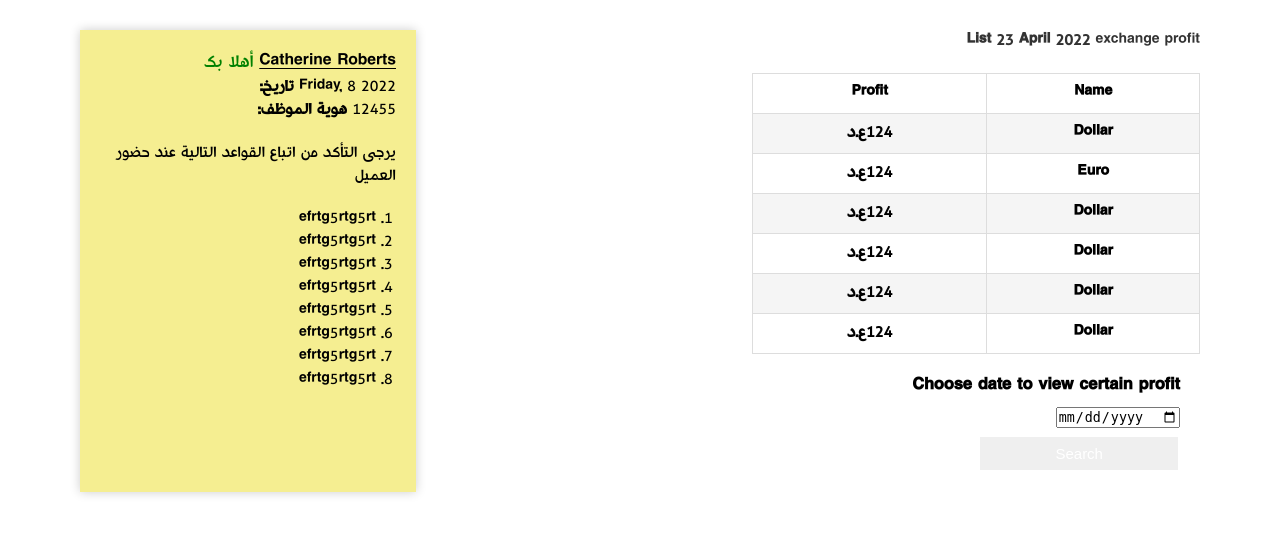
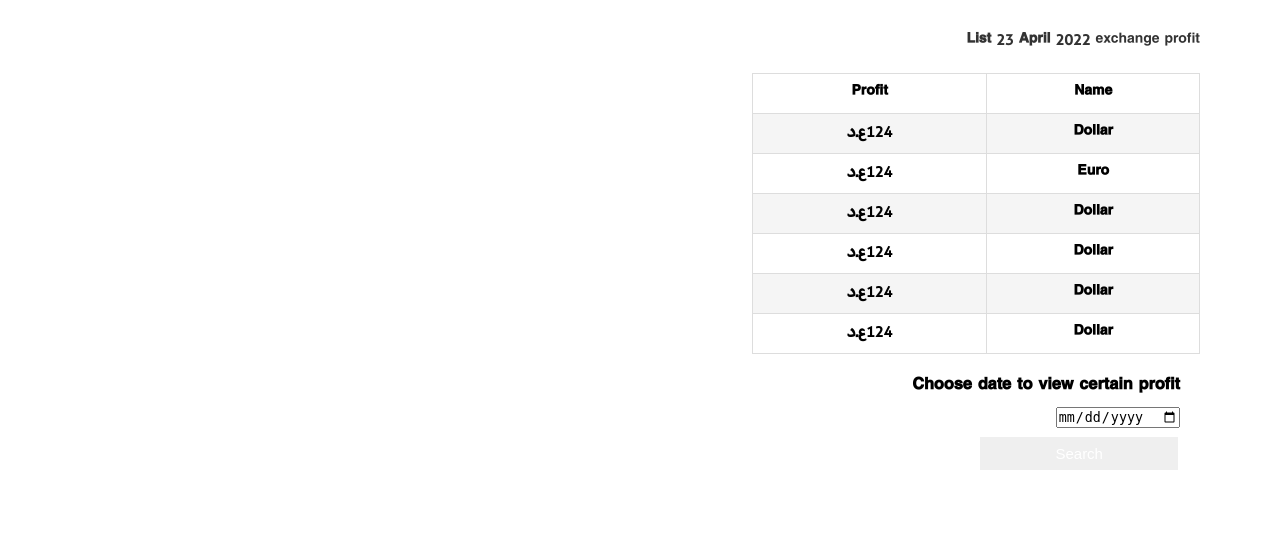
Before and after one commit to salimsuleiman/exchange_currency, a Django app: template templates/profit.html in a window 1280 px wide. Shown: the part 126-661 px from the top of the page. Run offline with Django 4.2, Linux system fonts and the light colour scheme; the template is opened without the code that fills it, so the values that code supplies are empty; some web fonts are replaced.

Commit message:
make it better

```diff
--- a/templates/profit.html
+++ b/templates/profit.html
@@ -99,32 +99,7 @@
             </div>
            </div>
 
-           <div class="employee">
-            <p style="font-size: 18px">
-                <span style="text-decoration: underline;">Catherine Roberts</span>
-                <span style="font-weight: 500; color: green;">أهلا بك</span> </p>
-            <div>
-                <p>Friday, 8 2022
 
-                    <strong>تاريخ:</strong>
-                </p>
-                <p>12455 <strong>هوية الموظف: </strong> </p>
-
-            </div>
-            <div class="rules">
-                <p>يرجى التأكد من اتباع القواعد التالية عند حضور العميل</p>
-                <ol>
-                  <li>efrtg5rtg5rt</li>
-                  <li>efrtg5rtg5rt</li>
-                  <li>efrtg5rtg5rt</li>
-                  <li>efrtg5rtg5rt</li>
-                  <li>efrtg5rtg5rt</li>
-                  <li>efrtg5rtg5rt</li>
-                  <li>efrtg5rtg5rt</li>
-                  <li>efrtg5rtg5rt</li>
-                </ol>
-            </div>
-        </div>
         </div>
     </main>
 </body>
```
Also changed, not shown: templates/quantity.html (+0 -25 lines).
